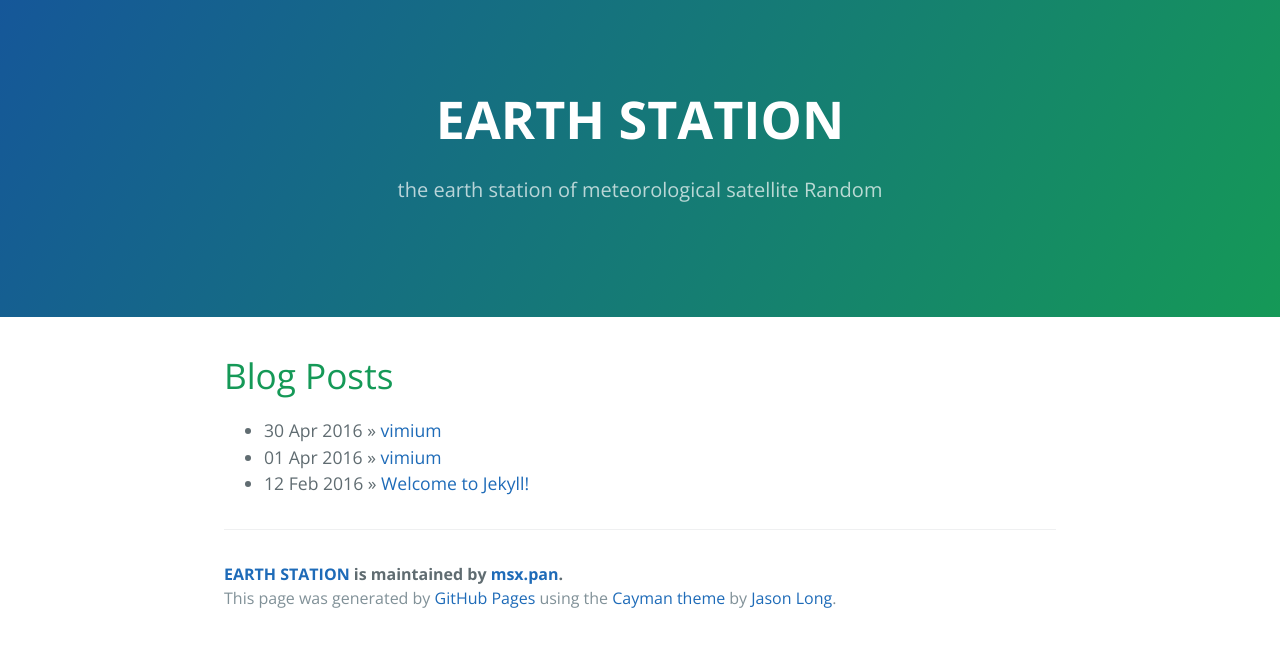
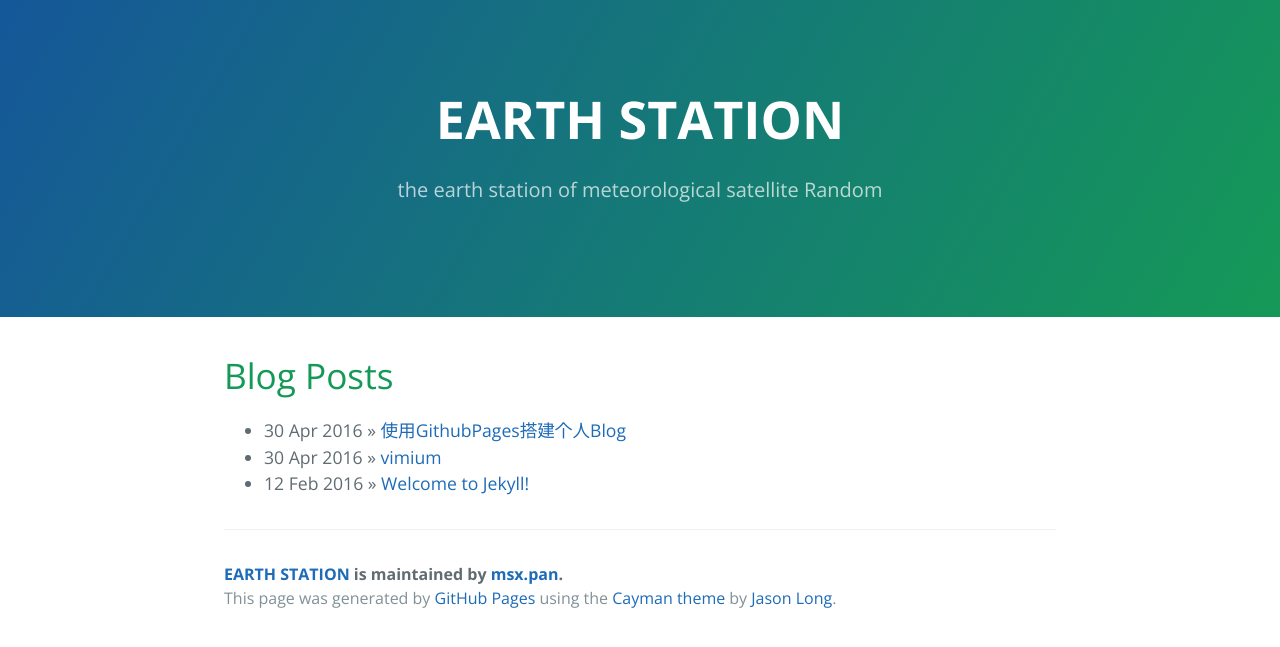
Before and after one commit to msxpan/msxpan.github.io, a Jekyll site: the page built from index.html, in a window 1280 px wide. Shown: the top 647 px of the page. Built offline with Jekyll 4.4.1, drawn with Linux system fonts in a browser that asks for light colours; the list of posts is cut into pages by our own code.

Commit message:
add jekyll

```diff
--- a/_posts/2016-02-12-sample-content.markdown
+++ b/_posts/2016-02-12-sample-content.markdown
@@ -1,7 +1,7 @@
 ---
 layout: default
 title:  "Welcome to Jekyll!"
-date:   2016-02-12 17:50:00
+date:   "2016-02-12 17:50:00"
 categories: main
 ---
 
--- a/_posts/2016-04-30-vimium.markdown
+++ b/_posts/2016-04-30-vimium.markdown
@@ -1,7 +1,7 @@
 ---
 layout: default
 title:  "vimium"
-date:   2016-04-30 21:50:00
+date:   "2016-04-30 21:50:00"
 categories: chrome
 ---
 
--- a/_posts/2016-05-01-jekyll.markdown
+++ b/_posts/2016-05-01-jekyll.markdown
@@ -1,7 +1,7 @@
 ---
 layout: default
-title:  "vimium"
-date:   2016-04-01 21:50:00
+title:  "使用GithubPages搭建个人Blog"
+date:   "2016-04-30 23:20:00"
 categories: jekyll
 ---
 
```
